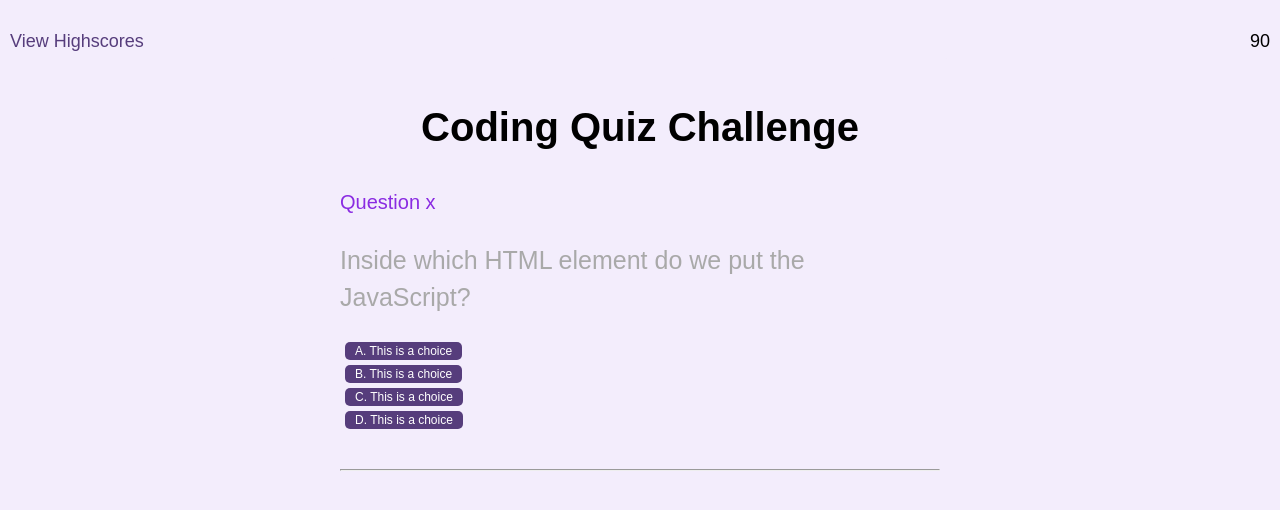
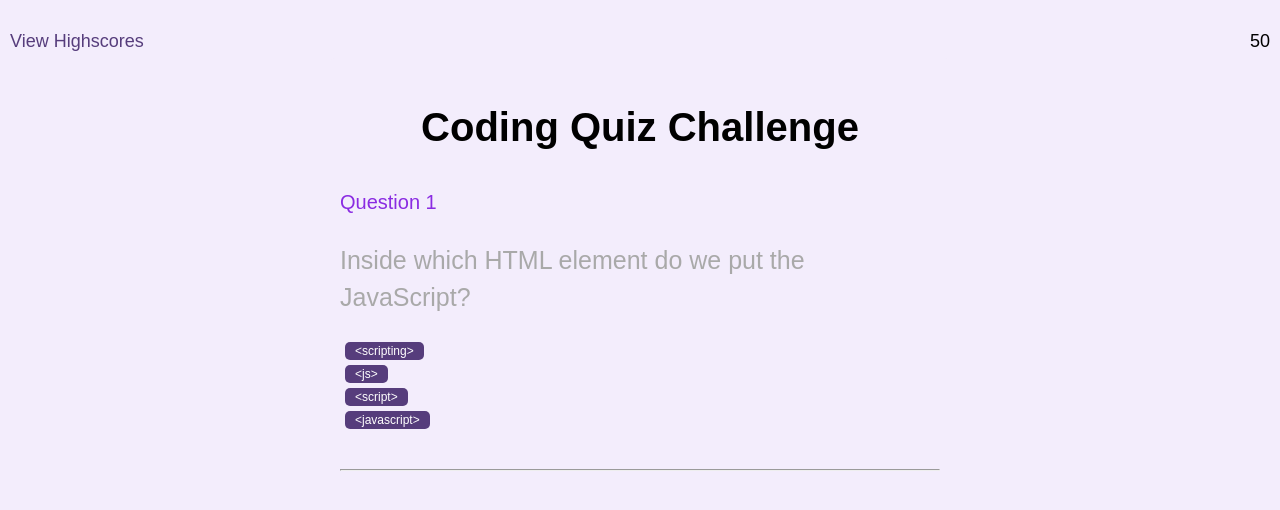
Before and after one commit to KarlaFuGue/Countdown-Quiz, a plain HTML site: page index.html in a window 1280 px wide. Drawn offline with Linux system fonts and the light colour scheme.

Commit message:
Fixing options and current question issue

```diff
--- a/index.html
+++ b/index.html
@@ -18,7 +18,7 @@
                 <h1>Coding Quiz Challenge</h1>
                  <div class="quizheader">
                     <p id="progress">Question x</p>
-                    <p id="timer">90</p>
+                    <p id="timer">50</p>
                     <p id="scores"><a href="highscores.html">View Highscores</a></p>
                  </div>
 
--- a/script.js
+++ b/script.js
@@ -11,17 +11,22 @@ class Quiz {
     }
 //Guess property: User selects a possible answer
     guess(answer) {
-        if (this.getQuestionIndex().isCorrectChoice(answer)){
-            this .score++;
+        console.log(this.getQuestionIndex().answer)
+        if (this.isCorrectAnswer(this.getQuestionIndex().answer)){
+            this.score++;
         }
         this.questionIndex++;
     }
+//Is the selected choice correct?
+    isCorrectAnswer(choice) {
+        return this.answer === choice;
+    }
+
 //Quiz has finished when all the questions were answered
     isFinished() {
         return this.questionIndex === this.questions.lenght;
     }
 }
-
 //QUESTION CLASS
 class Question {
     constructor(text, choices, answer) {
@@ -29,12 +34,7 @@ class Question {
         this.choices = choices;
         this.answer = answer;
     }
-//Is the selected choice correct?
-    isCorrectAnswer(choice) {
-        return this.answer === choice;
-    }
 }
-
 //DISPLAY QUESTION
 function displayQuestion() {
     if (quiz.isFinished()) {
@@ -47,10 +47,12 @@ function displayQuestion() {
 
         //display multiple choices
         let choices = quiz.getQuestionIndex().choices;
+        console.log(choices);
         //Object which contet all the questions and options
-        for (let i = 0; i < choices.lenght; i++) {
+        for (let i = 0; i < choices.length; i++) {
             let choiceElement = document.getElementsByClassName("btn");
-            choiceElement.innerHTML = choices [i];
+            console.log(choiceElement[i]);
+            choiceElement[i].textContent = choices[i];
             guess("btn" + i, choices [i]);
         }
         showProgress();
@@ -70,9 +72,8 @@ function guess(id, guess) {
 function showProgress() {
     let currentQuestionNumber = quiz.questionIndex +1;
     let progressElement = document.getElementById("progress");
-    progressElement = `Question ${currentQuestionNumber}`;
+    progressElement.textContent= `Question ${currentQuestionNumber}`;
 }
-
 
 //QUIZ QUESTIONS
 let questions = [
@@ -82,11 +83,25 @@ let questions = [
      '<script>',
     ),
     new Question (
-    'Where is the correct place to insert a JavaScript?',
-    ['<body> section','<head> section','Both sections <head> & <body> are coreect'],
-    '<script>',
-       ),
-
+    'How do you create a function in JavaScript?',
+    ['function:myFunction()','function myFunction()','function = myFunction()','function myFunction'],
+    'function myFunction()',
+    ),
+    new Question (
+    'How can you add a comment in a JavaScript?',
+    ['Coment:This is a comment','<!--This is a comment-->','//This is a comment','*This is a comment'],
+    '//This is a comment',
+    ),
+    new Question (
+    'Which event occurs when the user clicks on an HTML element?',
+    ['onmouseclick','onchange','onclick','onmouseover'],
+    'onclick',
+    ),
+    new Question (
+    'What is the correct way to write a JavaScript array?',
+    ['var colors = 1 = ("red), 2 =("green"), 3 = ("blue)','var colors = ["red", "green", "blue"]','var colors = "red", "green", "blue"','var colors = (1:"red",2:"green", 3:"blue")'],
+    'var colors = ["red", "green", "blue"]',
+    ),
 ];
 
 let quiz = new Quiz (questions);
```
